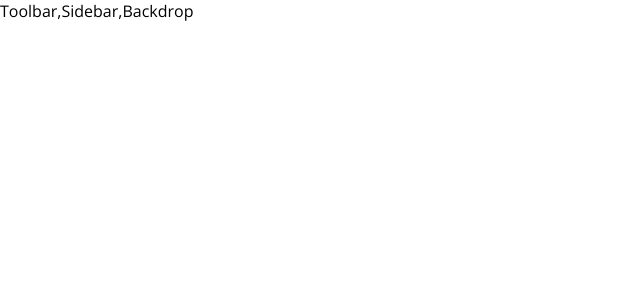
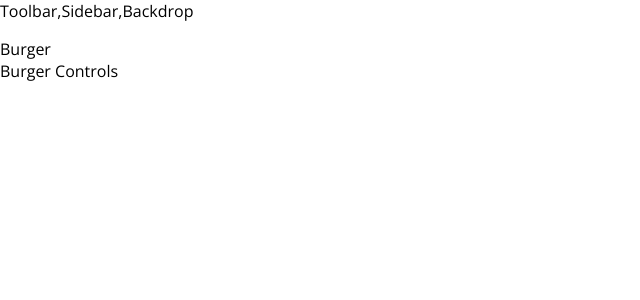
Before and after one commit to aravinthdev/Burger, a React (Create React App) app: page / in a window 1280 px wide. Shown: the top 300 px of the page, without its empty margins (0-640 px from the left). Built offline with nearby package versions, Linux system fonts and the light colour scheme.

Commit message:
BurgeBuilder.js File Setup & Style added in Layout.js file

```diff
--- a/src/App.js
+++ b/src/App.js
@@ -1,10 +1,13 @@
 import React from 'react';
-import Layout from './components/layout/Layout'
+import Layout from './components/layout/Layout';
+import BurgerBuilder from './container/BurgerBuilder/BurgerBuilder'
 
 function App() {
   return (
     <div>
-      <Layout />
+      <Layout>
+        <BurgerBuilder/>
+      </Layout>
     </div>
   );
 }
--- a/src/components/layout/Layout.js
+++ b/src/components/layout/Layout.js
@@ -1,10 +1,11 @@
 import React from 'react';
+import classes from './Layout.module.css';
 import Auxs from '../../hoc/Auxs'
 
 const layout = (props) =>(
     <Auxs>
         <div>Toolbar,Sidebar,Backdrop</div>
-        <main>
+        <main className={classes.Content}>
             {props.children}
         </main>
     </Auxs>
--- /dev/null
+++ b/src/components/layout/Layout.module.css
@@ -0,0 +1,3 @@
+.Content{
+    margin-top: 16px;
+}
--- /dev/null
+++ b/src/container/BurgerBuilder/BurgerBuilder.js
@@ -0,0 +1,15 @@
+import React,{ Component } from 'react';
+import Auxs from '../../hoc/Auxs';
+
+class BurgerBuilder extends Component {
+    render() {
+        return(
+            <Auxs>
+                <div>Burger</div>
+                <div>Burger Controls</div>
+            </Auxs>
+        )
+    }
+}
+
+export default BurgerBuilder;
```
Also changed, not shown: 1 other file (tests, documents, lock files or other folders).
